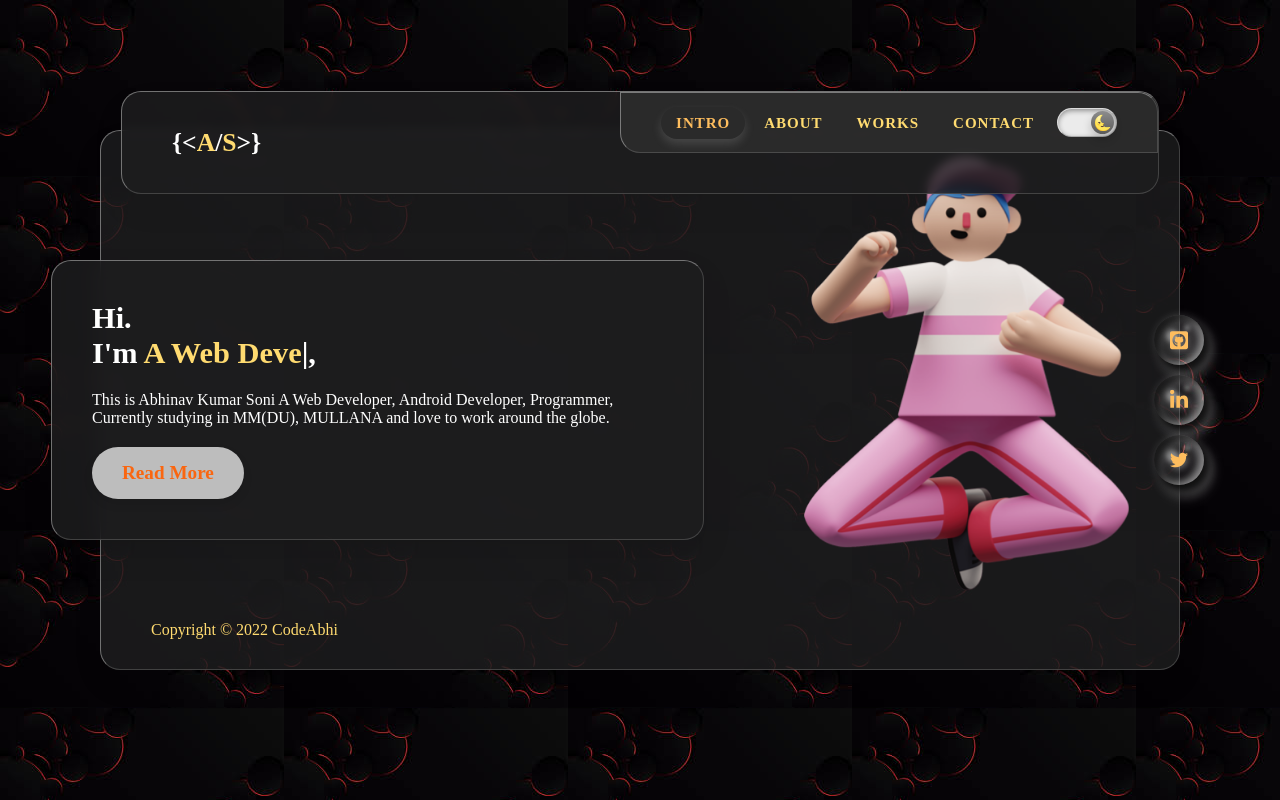
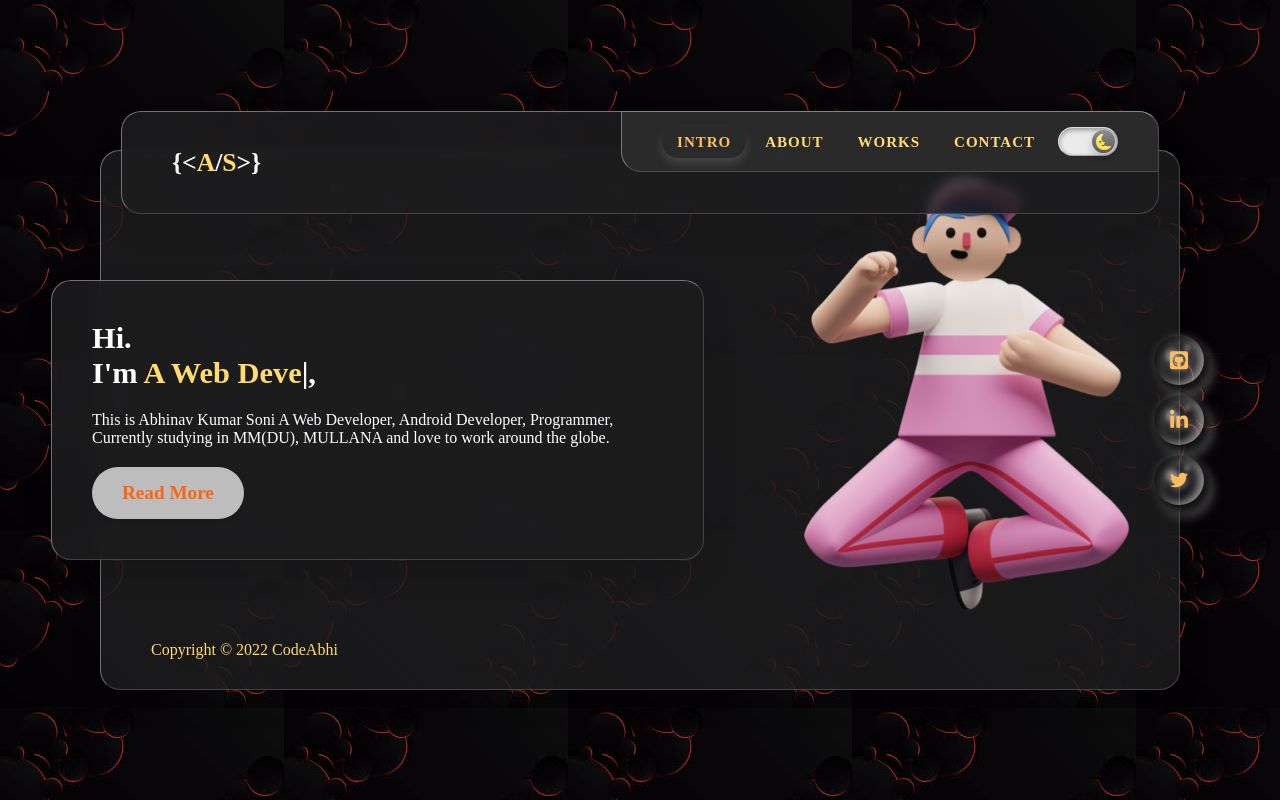
Before and after one commit to abhinav7061/portfolio, a plain HTML site: page index.html in a window 1280 px wide. Drawn offline with nearby package versions, Linux system fonts and the light colour scheme.

Commit message:
margin update

```diff
--- a/css/header.css
+++ b/css/header.css
@@ -73,7 +73,7 @@
     padding: 15px 40px;
     border-bottom-left-radius: 20px;
     border-top-right-radius: 20px;
-    transform: translateX(50px) translateY(-20px);
+    transform: translateX(51px) translateY(-21px);
 }
 
 .dark-mode .primary-menu {
--- a/index.css
+++ b/index.css
@@ -85,6 +85,7 @@ section {
 /* container class css. container is common to all as a layout definition */
 .container {
     position: relative;
+    margin-top: 40px;
     width: calc(100% - 100px);
     min-height: calc(100vh - 280px);
     min-height: 300px;
```
